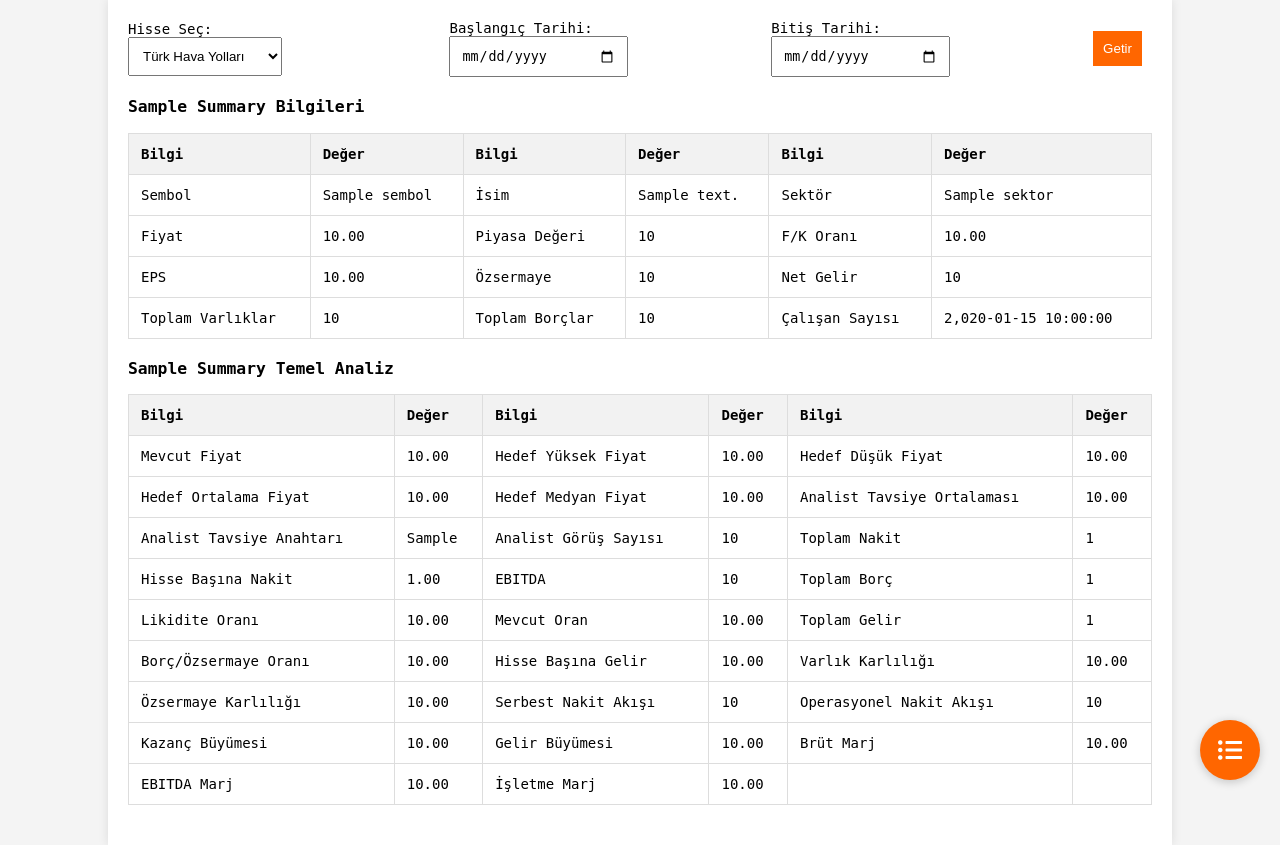
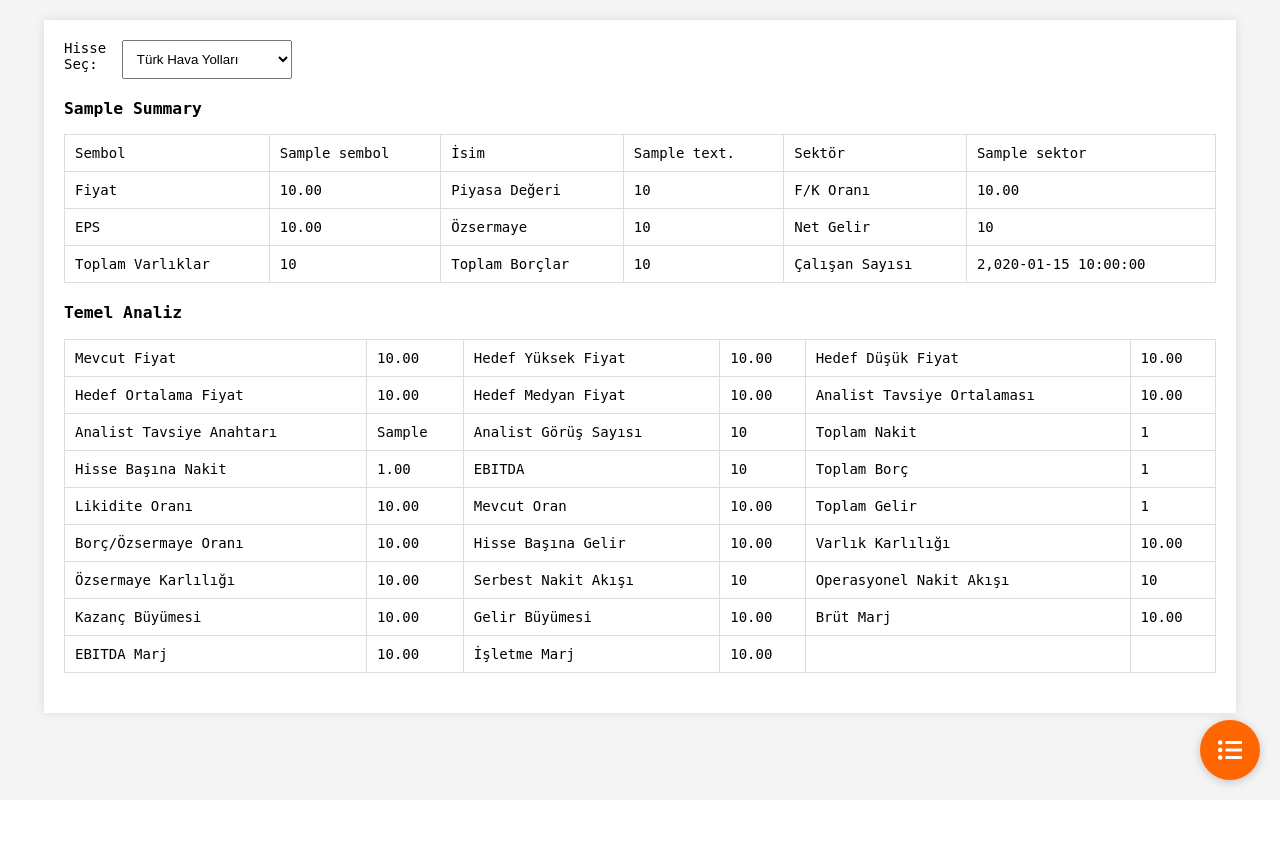
Before and after one commit to palamut62/hisseanaliz2, a Django app: template templates/index.html in a window 1280 px wide. After the commit the page ends 790 px from the top, so only its background shows below. Run offline with Django 5.2, Linux system fonts and the light colour scheme; data comes from the database, SQL or seed files in the repository; the template is opened without the code that fills it: values that come from a table or form of the project are taken from there, most other values are stand-ins (such as "Sample title", 1, 10 or a date in 2020).

Commit message:
feat:Anasayfa arayüz güncelllemeleri yapıldı.

```diff
--- a/Trade/forms.py
+++ b/Trade/forms.py
@@ -5,9 +5,7 @@
 
 class StockForm(forms.Form):
     symbol = forms.ChoiceField(label='Hisse Seç', required=True)
-    start_date = forms.DateField(widget=forms.TextInput(attrs={'type': 'date'}), label='Başlangıç Tarihi',
-                                 required=False)
-    end_date = forms.DateField(widget=forms.TextInput(attrs={'type': 'date'}), label='Bitiş Tarihi', required=False)
+
 
     def __init__(self, *args, **kwargs):
         super(StockForm, self).__init__(*args, **kwargs)
--- a/templates/index.html
+++ b/templates/index.html
@@ -18,8 +18,9 @@
         }
 
         .container {
-            width: 80%;
+            width: 90%;
             margin: 0 auto;
+            margin-top:20px;
             padding: 20px;
             background-color: #fff;
             box-shadow: 0 0 10px rgba(0, 0, 0, 0.1);
@@ -34,7 +35,7 @@
 
         .form-container div {
             display: flex;
-            flex-direction: column;
+
         }
 
 
@@ -68,7 +69,7 @@
         }
 
         th, td {
-            padding: 12px;
+            padding: 10px;
             text-align: left;
 
         }
@@ -78,7 +79,7 @@
         }
 
         table tr, table td {
-            height: 7px; /* İstediğiniz yüksekliği buraya yazın */
+            height: 6px; /* İstediğiniz yüksekliği buraya yazın */
         }
 
         .floating-button {
@@ -197,28 +198,13 @@
             {{ form.symbol.label_tag }}
             {{ form.symbol }}
         </div>
-        <div>
-            {{ form.start_date.label_tag }}
-            {{ form.start_date }}
-        </div>
-        <div>
-            {{ form.end_date.label_tag }}
-            {{ form.end_date }}
-        </div>
-        <button type="submit">Getir</button>
+
     </form>
     {% if hisse_bilgisi %}
         <div id="HisseBilgileri" class="tabcontent">
-            <h3>{{ summary_data.name|title }} Bilgileri</h3>
+            <h3>{{ summary_data.name|title }}</h3>
             <table class="hisse-bilgileri">
-    <tr>
-        <th>Bilgi</th>
-        <th>Değer</th>
-        <th>Bilgi</th>
-        <th>Değer</th>
-        <th>Bilgi</th>
-        <th>Değer</th>
-    </tr>
+
     <tr>
         <td>Sembol</td>
         <td>{{ hisse_bilgisi.sembol }}</td>
@@ -259,17 +245,10 @@
 
     {% if summary_data %}
         <div id="HisseTemelAnalizi" class="tabcontent">
-            <h3>{{ summary_data.name|title }} Temel Analiz</h3>
+            <h3>Temel Analiz</h3>
             <table class="hisse-bilgileri">
                 <thead>
-                <tr>
-                    <th>Bilgi</th>
-                    <th>Değer</th>
-                    <th>Bilgi</th>
-                    <th>Değer</th>
-                    <th>Bilgi</th>
-                    <th>Değer</th>
-                </tr>
+
                 </thead>
                 <tbody>
                 <tr>
```
